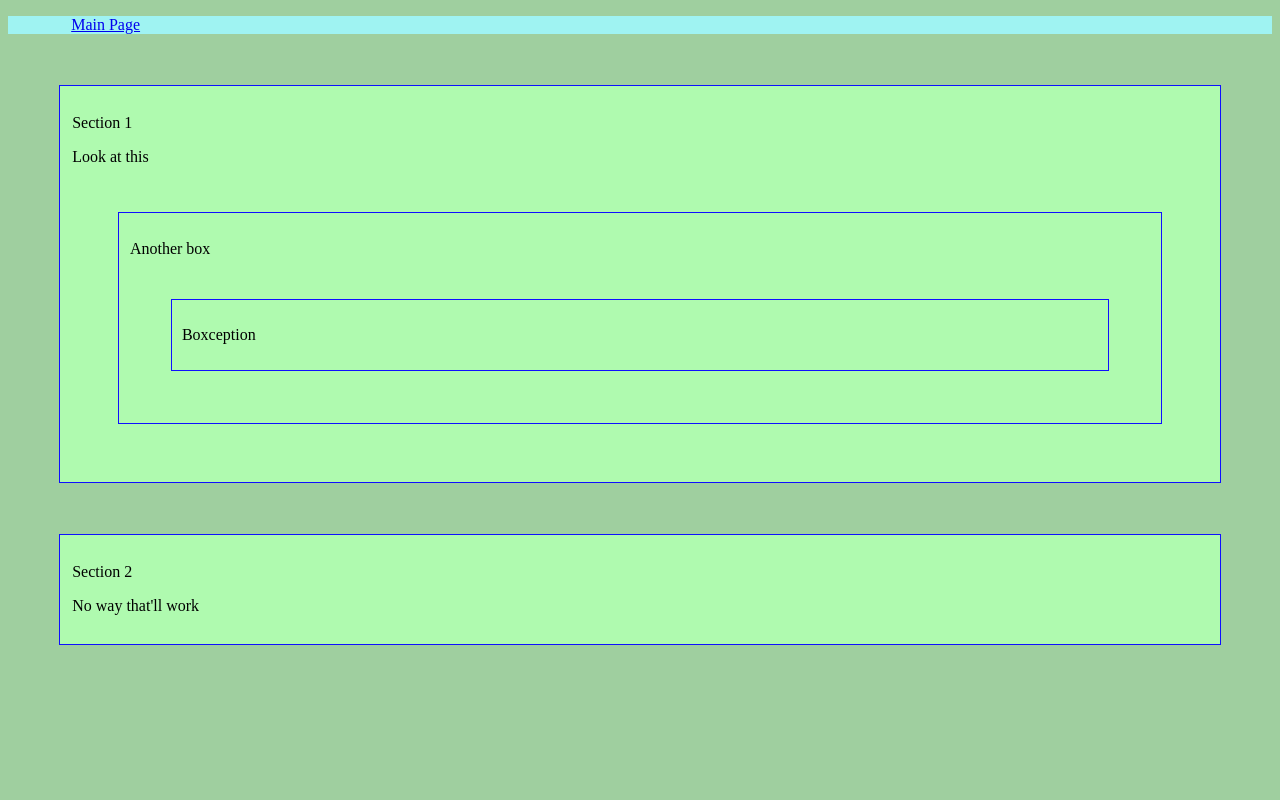
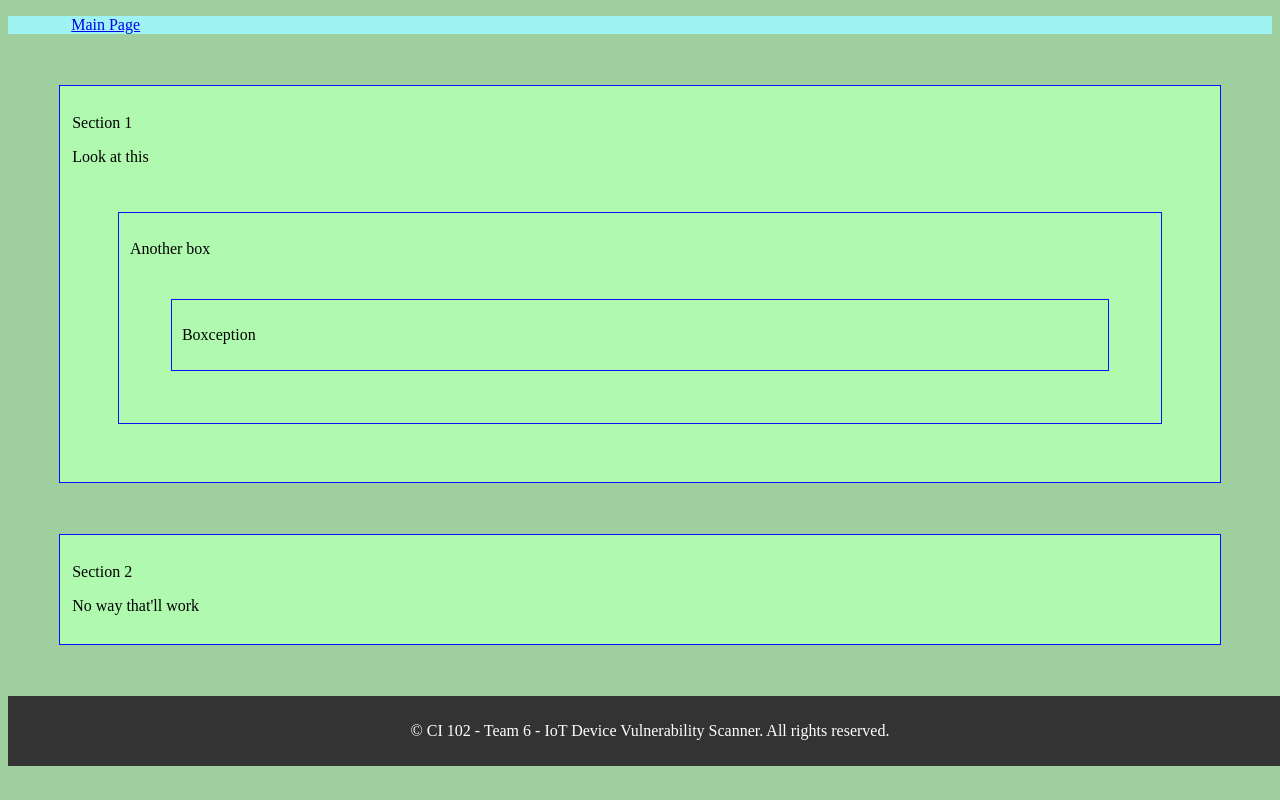
Before and after one commit to SebastianMotsch/CI-102-SyncSafe, a plain HTML site: page maininfo.html in a window 1280 px wide. Drawn offline with Linux system fonts and the light colour scheme.

Commit message:
10/28 Pt.3

```diff
--- a/maininfo.html
+++ b/maininfo.html
@@ -24,5 +24,9 @@
         <p>Section 2</p>
         <p>No way that'll work</p>
     </div>
+    <footer>
+        <p>&copy; CI 102 - Team 6 - IoT Device Vulnerability Scanner. All rights reserved.</p>
+      </footer>
+
 </body>
 </html>
--- a/styles_index.css
+++ b/styles_index.css
@@ -2,6 +2,7 @@ body {
 	text-align: center;
 	background-color: #7f7f7f;
 	margin: 0;
+	overflow-x: hidden;
 }
 
 button {
--- a/styles_maininfo.css
+++ b/styles_maininfo.css
@@ -17,3 +17,13 @@ body{
     padding: 1%;
     background-color: #AFFAAF;
 }
+
+footer {
+	background-color: #333;
+	color: white;
+	margin-bottom: auto;
+	text-align: center;
+    padding: 10px;
+	width: 100%;
+	bottom: 0;
+}
```
Also changed, not shown: index.html (+8 -4 lines).
